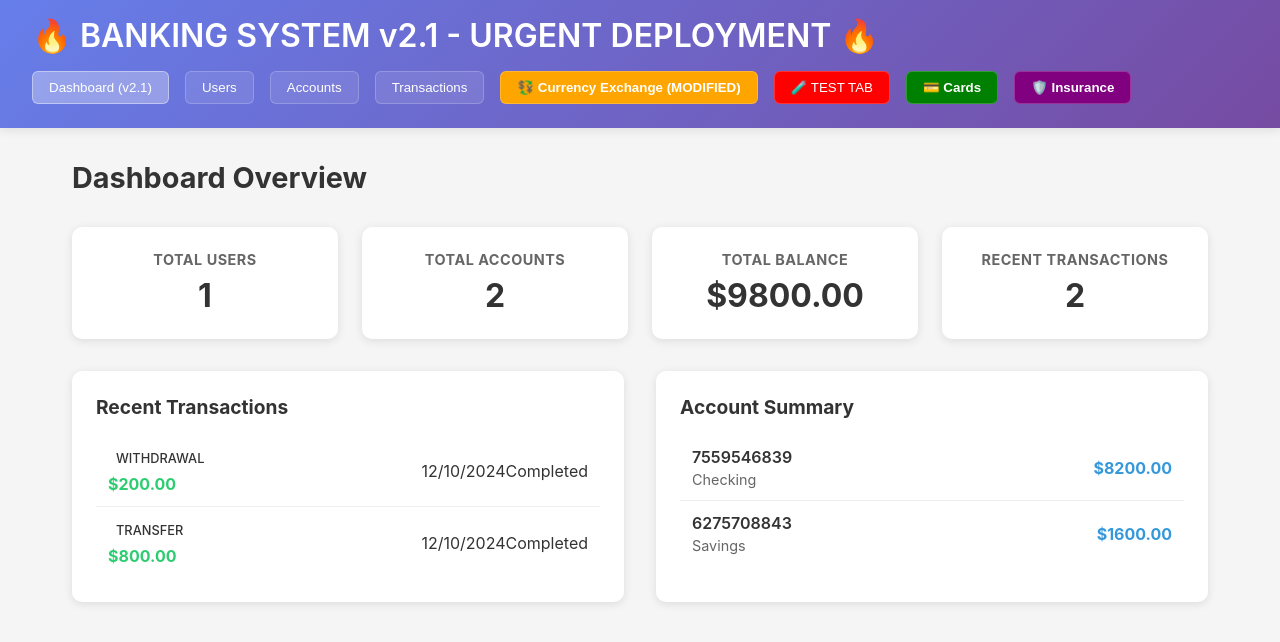
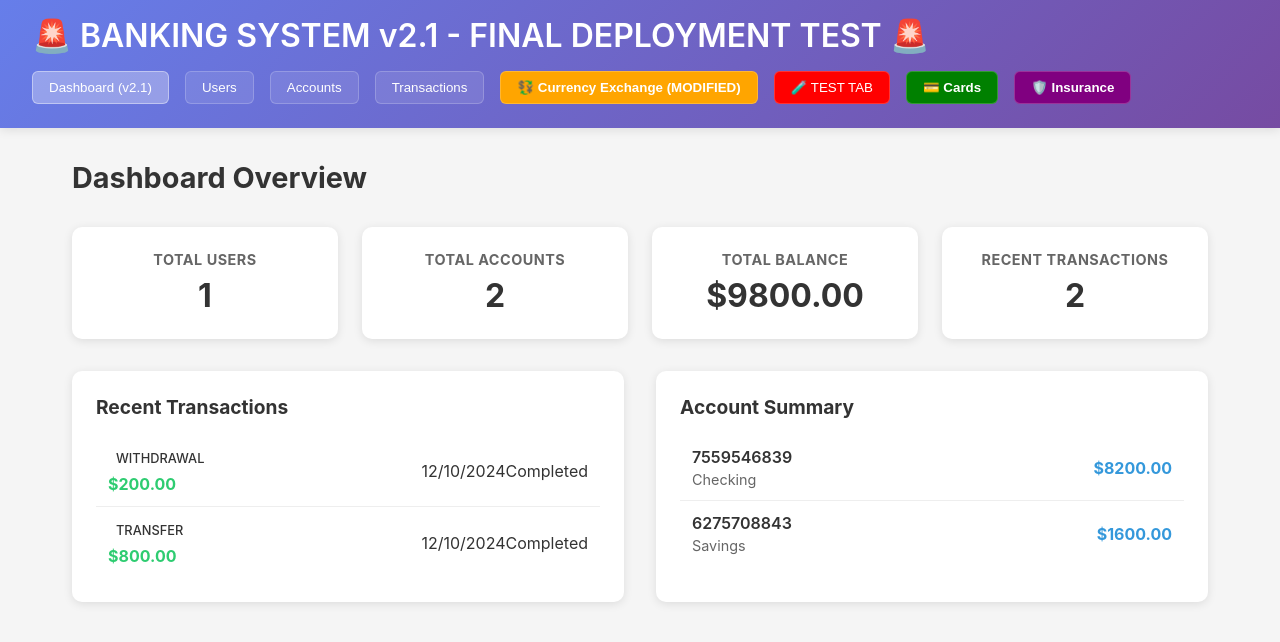
Before and after one commit to RodrigoNunes2004/BankingSystem, a React (Create React App) app in the folder frontend/: page / in a window 1280 px wide. Shown: the top 642 px of the page. Built offline with nearby package versions, Linux system fonts and the light colour scheme.

Commit message:
FINAL: Try builds configuration for Vercel deployment

```diff
--- a/frontend/src/App.tsx
+++ b/frontend/src/App.tsx
@@ -58,7 +58,7 @@ function App() {
   return (
     <div className="App">
       <header className="app-header">
-        <h1>🔥 BANKING SYSTEM v2.1 - URGENT DEPLOYMENT 🔥</h1>
+        <h1>🚨 BANKING SYSTEM v2.1 - FINAL DEPLOYMENT TEST 🚨</h1>
         <MobileMenu activeTab={activeTab} onTabChange={setActiveTab} />
         <nav className="nav-tabs">
           <button
```
Also changed, not shown: frontend/final-deployment-test.txt (added), 1 other file (tests, documents, lock files or other folders).
